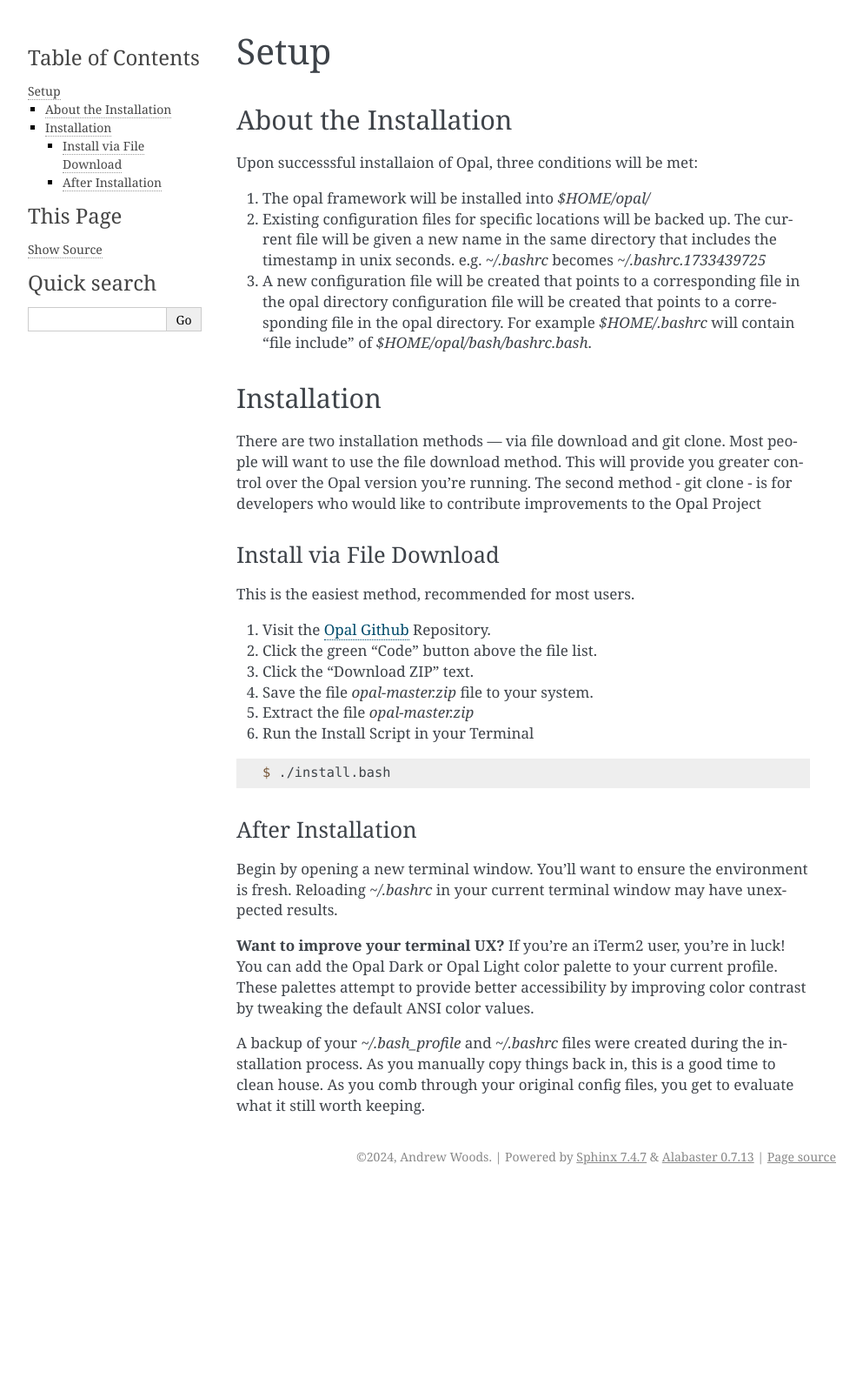
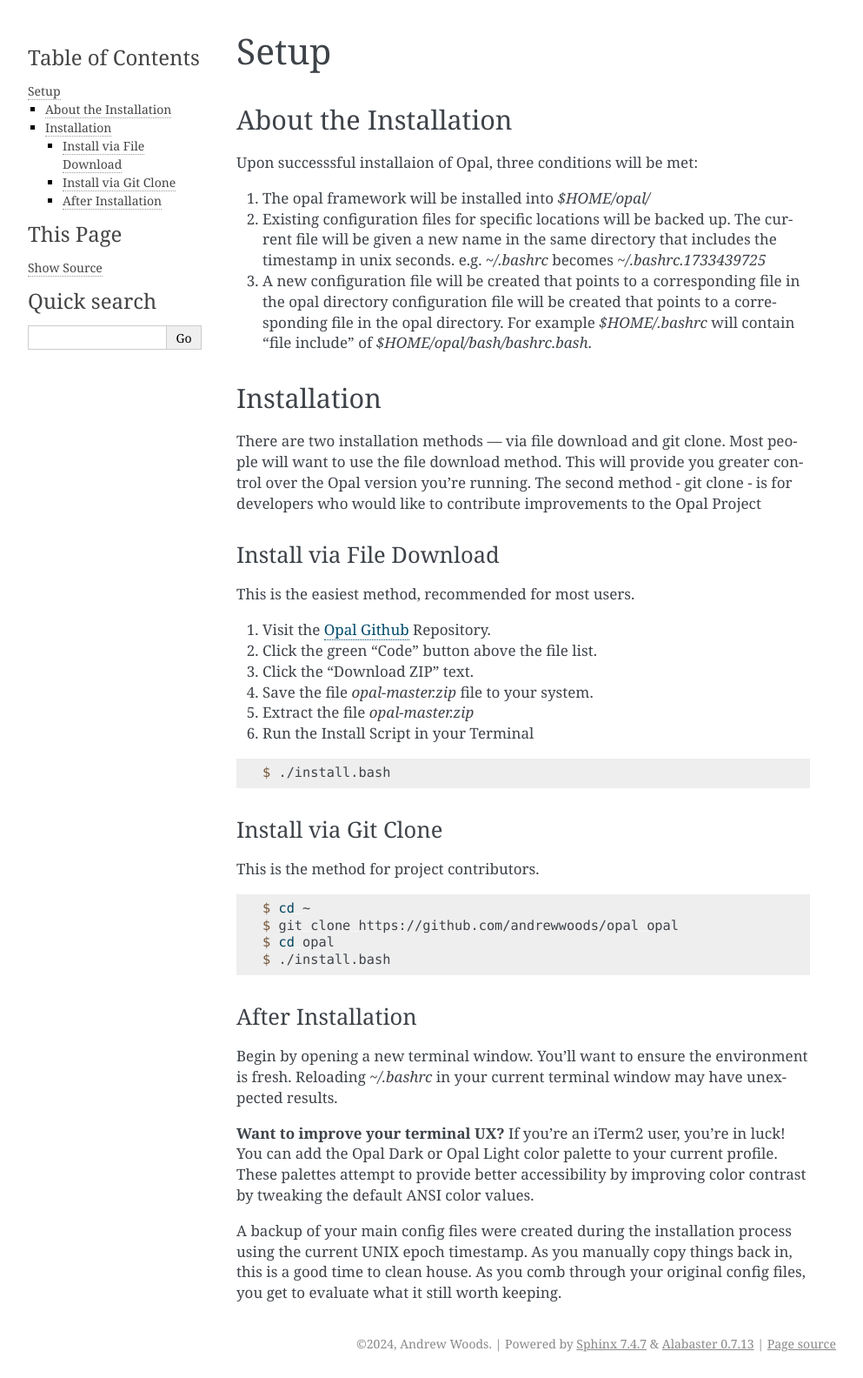
Before and after one commit to andrewwoods/opal-documentation-rtd, a Sphinx documentation site: the page built from docs/source/setup.rst, in a window 1280 px wide. Shown: the whole page at 87% size, without its empty margins (148-1141 px from the left). Built offline with Sphinx 7.4.7, drawn with Linux system fonts in a browser that asks for light colours; before the commit the page ends 1369 px from its top, so only the background shows below that.

Commit message:
Update setup instructions
Added a Git Clone section for developers who might want to contribute
to the project, or maybe the just want to be always be on the latest.

```diff
--- a/docs/source/setup.rst
+++ b/docs/source/setup.rst
@@ -46,6 +46,18 @@ This is the easiest method, recommended for most users.
 
   $ ./install.bash
 
+Install via Git Clone
+^^^^^^^^^^^^^^^^^^^^^
+
+This is the method for project contributors.
+
+.. code-block:: console
+
+  $ cd ~
+  $ git clone https://github.com/andrewwoods/opal opal
+  $ cd opal
+  $ ./install.bash
+
 
 After Installation
 ^^^^^^^^^^^^^^^^^^
@@ -60,7 +72,7 @@ can add the Opal Dark or Opal Light color palette to your current profile.
 These palettes attempt to provide better accessibility by improving color
 contrast by tweaking the default ANSI color values.
 
-A backup of your `~/.bash_profile` and `~/.bashrc` files were created during the
-installation process. As you manually copy things back in, this is a good time
-to clean house. As you comb through your original config files, you get to
-evaluate what it still worth keeping.
+A backup of your main config files were created during the installation process
+using the current UNIX epoch timestamp. As you manually copy things back in,
+this is a good time to clean house. As you comb through your original config
+files, you get to evaluate what it still worth keeping.
```
